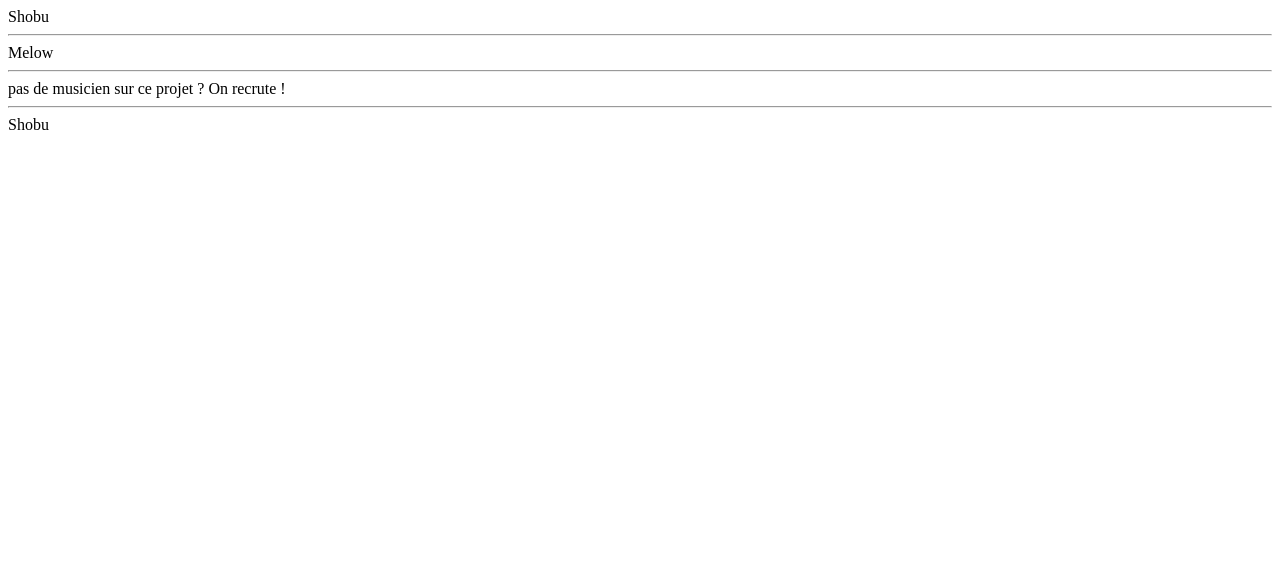
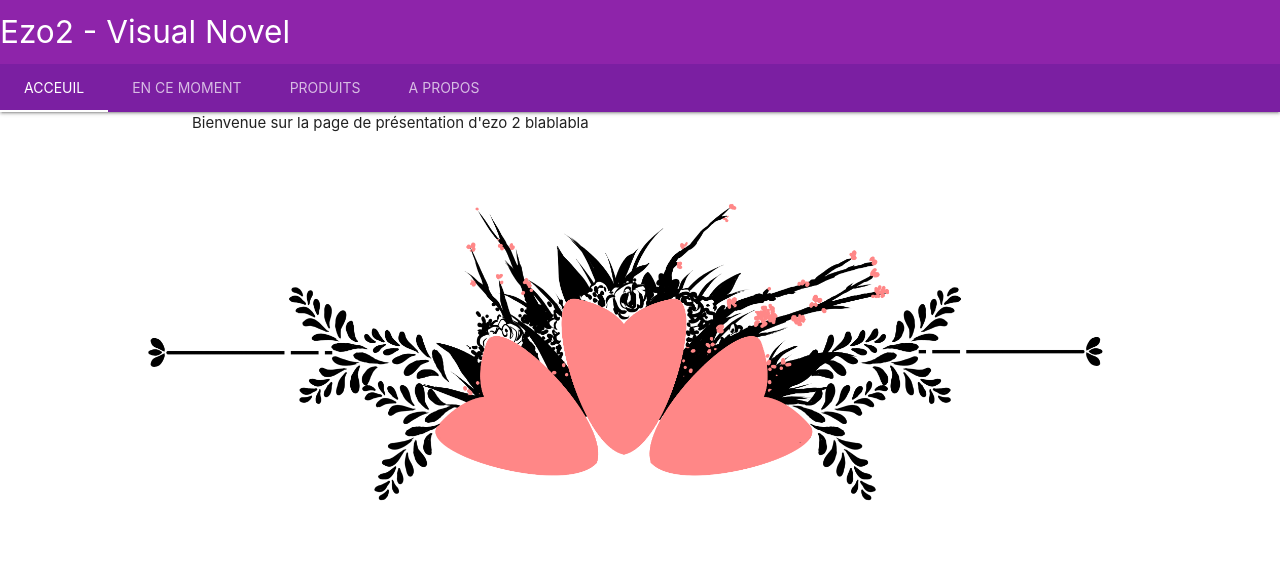
Before and after one commit to shobu13/ezo2_vn, a Django app: page / in a window 1280 px wide. Shown: the top 581 px of the page. Run offline with Django 3.2, Linux system fonts and the light colour scheme; data comes from the database, SQL or seed files in the repository; data that the repository does not hold is empty; some libraries are stand-ins or nearby versions.

Commit message:
ajout des fichier materialize et création de la structure page core

```diff
--- /dev/null
+++ b/core/static/core/js/init.js
@@ -0,0 +1,8 @@
+$(document).ready(function () {
+    $('.tabs').tabs({'onShow': reload()});
+});
+function reload()
+{
+    var instance = M.Tabs.getInstance($('.tabs'));
+    alert('mh');
+}
--- a/core/templates/core/coreHome.html
+++ b/core/templates/core/coreHome.html
@@ -1,29 +1,171 @@
 <!DOCTYPE html>
+
+{% load static %}
+
 <html lang="en">
 <head>
     <meta charset="UTF-8">
     <title>ezo2 - Visual Novel</title>
+
+    <!-- CSS  -->
+    <link href="https://fonts.googleapis.com/icon?family=Material+Icons" rel="stylesheet">
+    <link href="{% static 'materialize/css/materialize.css' %}" type="text/css" rel="stylesheet"
+          media="screen,projection"/>
+    {% comment %}<style>
+        [class*="col"], footer {
+            background-color: lightgreen;
+            border: 2px solid black;
+            border-radius: 6px;
+            line-height: 40px;
+            text-align: center;
+        }
+    </style>{% endcomment %}
 </head>
 <body>
-{{ chef }}
-<hr/>
-{% for membre in graphistes %}
-    {{ membre.pseudo }}
-{% empty %}
-    pas de graphiste sur ce projet ? On recrute !
-{% endfor %}
-<hr/>
-{% for membre in musiciens %}
-    {{ membre.pseudo }}
-{% empty %}
-    pas de musicien sur ce projet ? On recrute !
-{% endfor %}
-<hr/>
-{% for membre in codeurs %}
-    {{ membre.pseudo }}
-{% empty %}
-    pas de codeur sur ce projet ? On recrute !
-{% endfor %}
 
+<!-- NAVBAR -->
+
+<nav class="nav-extended">
+    <div class="nav-wrapper purple darken-1">
+        <a href="#" class="brand-logo">Ezo2 - Visual Novel</a>
+        <a href="#" data-target="mobile-demo" class="sidenav-trigger"><i
+                class="material-icons">menu</i></a>
+        {% comment %}<ul id="nav-mobile" class="right hide-on-med-and-down">
+            <li><a href="sass.html">Sass</a></li>
+            <li><a href="badges.html">Components</a></li>
+            <li><a href="collapsible.html">JavaScript</a></li>
+        </ul>{% endcomment %}
+    </div>
+
+    <div class="nav-content purple darken-2">
+        <ul class="tabs tabs-transparent">
+            <li class="tab"><a href="#acceuil" class="active">Acceuil</a></li>
+            <li class="tab"><a href="#phare">En ce moment</a></li>
+            <li class="tab"><a href="#produits">Produits</a></li>
+            <li class="tab"><a href="#a_propos">A Propos</a></li>
+        </ul>
+    </div>
+</nav>
+
+<ul class="sidenav" id="mobile-demo">
+    <li><a href="sass.html">Sass</a></li>
+    <li><a href="badges.html">Components</a></li>
+    <li><a href="collapsible.html">JavaScript</a></li>
+</ul>
+
+<div id="acceuil" class="col s12">
+    <div class="container">
+        <div class="row">
+            <div class="col 12">
+                Bienvenue sur la page de présentation d'ezo 2 blablabla
+            </div>
+        </div>
+    </div>
+</div>
+
+<div id="phare" class="col s12">
+    <div class="container">
+        <div class="row">
+            <div class="col s8 offset-s2">
+                <img src="{{ projet_phare.header.url }}" class="responsive-img">
+            </div>
+        </div>
+        <div class="row">
+            <div class="col s12">
+                {{ projet_phare.description }}
+            </div>
+        </div>
+        {#    Chef de projet #}
+        <div class="row">
+            <div class="col s2">
+                Chef du Projet :
+            </div>
+        </div>
+        <div class="row">
+            <div class="col s4 offset-s2">
+                {{ projet_phare.chef.pseudo }}
+            </div>
+        </div>
+        {# Graphistes #}
+        <div class="row">
+            <div class="col s2">
+                Graphistes :
+            </div>
+        </div>
+        {% for membre in graphistes %}
+            <div class="row">
+                <div class="col s4 offset-s2">
+                    {{ membre.pseudo }}
+                </div>
+            </div>
+        {% empty %}
+            <div class="row">
+                <div class="col s4 offset-s2">
+                    pas de graphiste sur ce projet ? On recrute !
+                </div>
+            </div>
+        {% endfor %}
+
+        {# musiciens #}
+        <div class="row">
+            <div class="col s2">
+                Musiciens :
+            </div>
+        </div>
+        {% for membre in musiciens %}
+            <div class="row">
+                <div class="col s4 offset-s2">
+                    {{ membre.pseudo }}
+                </div>
+            </div>
+        {% empty %}
+            <div class="row">
+                <div class="col s4 offset-s2">
+                    pas de musiciens sur ce projet ? On recrute !
+                </div>
+            </div>
+        {% endfor %}
+
+        {# codeurs #}
+        <div class="row">
+            <div class="col s2">
+                Codeurs :
+            </div>
+        </div>
+        {% for membre in codeurs %}
+            <div class="row">
+                <div class="col s4 offset-s2">
+                    {{ membre.pseudo }}
+                </div>
+            </div>
+        {% empty %}
+            <div class="row">
+                <div class="col s4 offset-s2">
+                    pas de codeurs sur ce projet ? On recrute !
+                </div>
+            </div>
+        {% endfor %}
+
+    </div>
+</div>
+
+<div id="produits" class="col s12">
+    Test 2
+</div>
+
+<div id="a_propos" class="col s12">
+    Test 3
+</div>
+
+<div class="row">
+    <div class="col s12">
+        <img src="{% static 'core/img/ezo_banniere_sanstitre.png' %}" class="responsive-img">
+    </div>
+</div>
+
+<!--  Scripts-->
+<script src="https://code.jquery.com/jquery-2.1.1.min.js"></script>
+<script src="{% static 'materialize/js/materialize.js' %}"></script>
+<script src="{% static 'core/js/init.js' %}"></script>
 </body>
 </html>
--- a/core/urls.py
+++ b/core/urls.py
@@ -14,6 +14,8 @@ Including another URLconf
     2. Add a URL to urlpatterns:  path('blog/', include('blog.urls'))
 """
 from django.contrib.staticfiles.urls import staticfiles_urlpatterns
+from django.conf.urls.static import static
+from django.conf import settings
 from django.urls import path
 
 from core import views
@@ -22,3 +24,4 @@ urlpatterns = [
     path('', views.core_home)
 ]
 urlpatterns += staticfiles_urlpatterns()
+urlpatterns += static(settings.MEDIA_URL, document_root=settings.MEDIA_ROOT)
```
Also changed, not shown: core/static/core/img/ezo_banniere_sanstitre.png (added).
